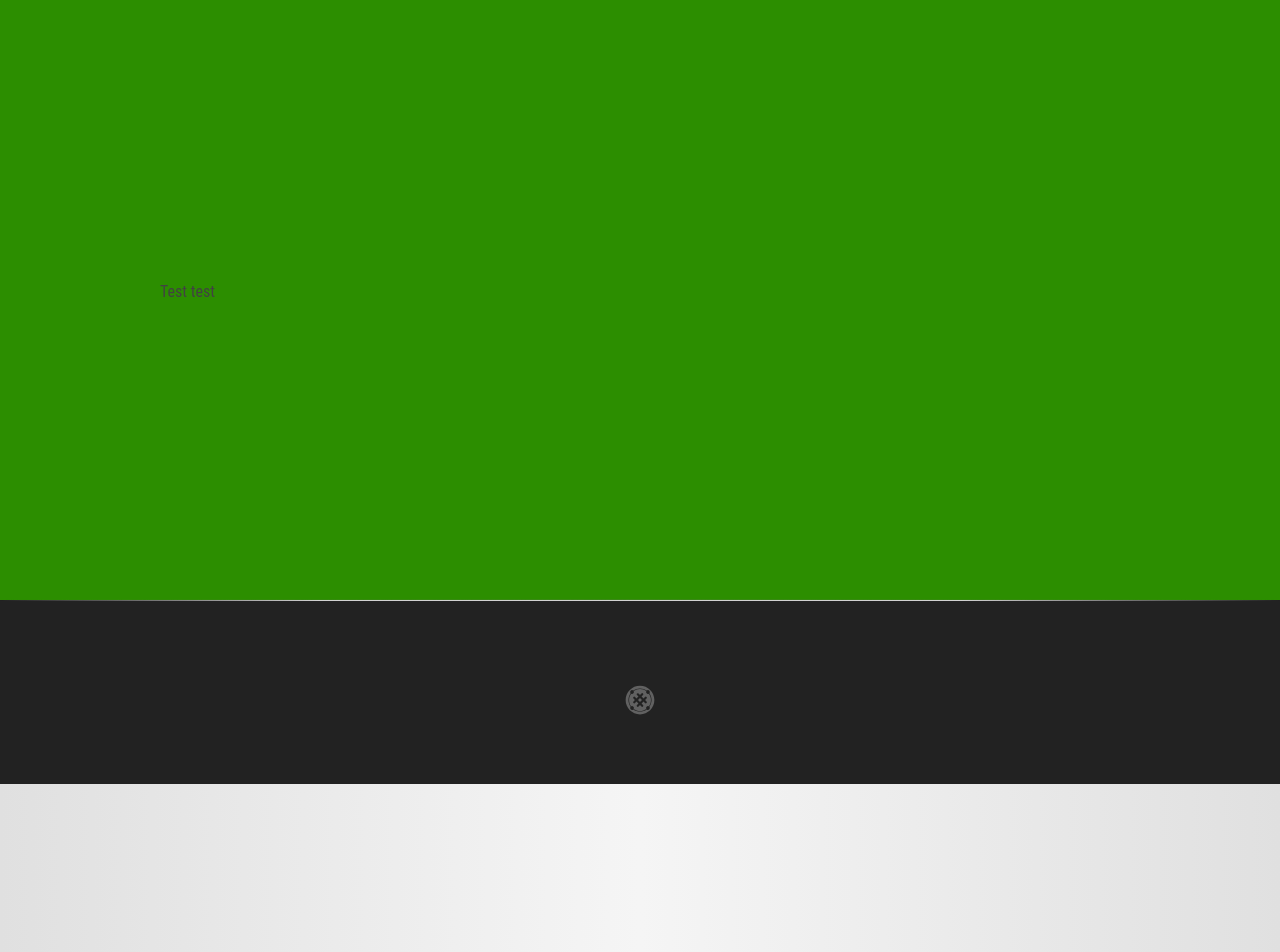
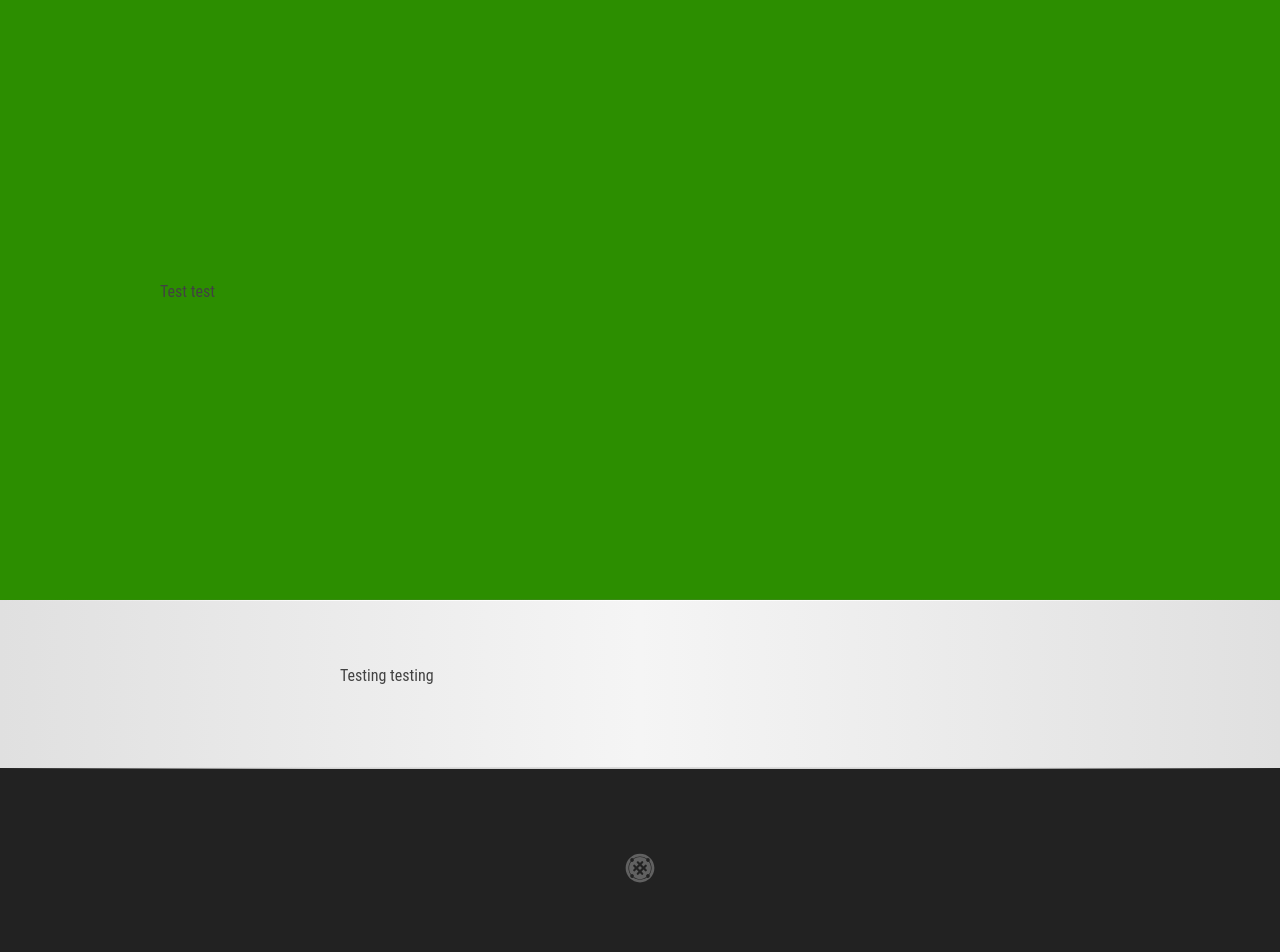
Before and after one commit to hancandy/hashbrown-boilerplate-github-pages, a Jekyll site: the page built from content/en/f8d133111ad5ddad52a465c47d7cdbef5923fc8d.md, in a window 1280 px wide. Built offline with Jekyll 4.4.1, drawn with Linux system fonts in a browser that asks for light colours.

Commit message:
Commit from HashBrown CMS

```diff
--- a/content/en/f8d133111ad5ddad52a465c47d7cdbef5923fc8d.md
+++ b/content/en/f8d133111ad5ddad52a465c47d7cdbef5923fc8d.md
@@ -7,6 +7,9 @@ sections:
         text: 'Test test'
         color: '#2c8e00'
         theme: light
+    -
+        template: richTextSection
+        text: 'Testing testing'
 meta:
     id: f8d133111ad5ddad52a465c47d7cdbef5923fc8d
     parentId: ""
```
